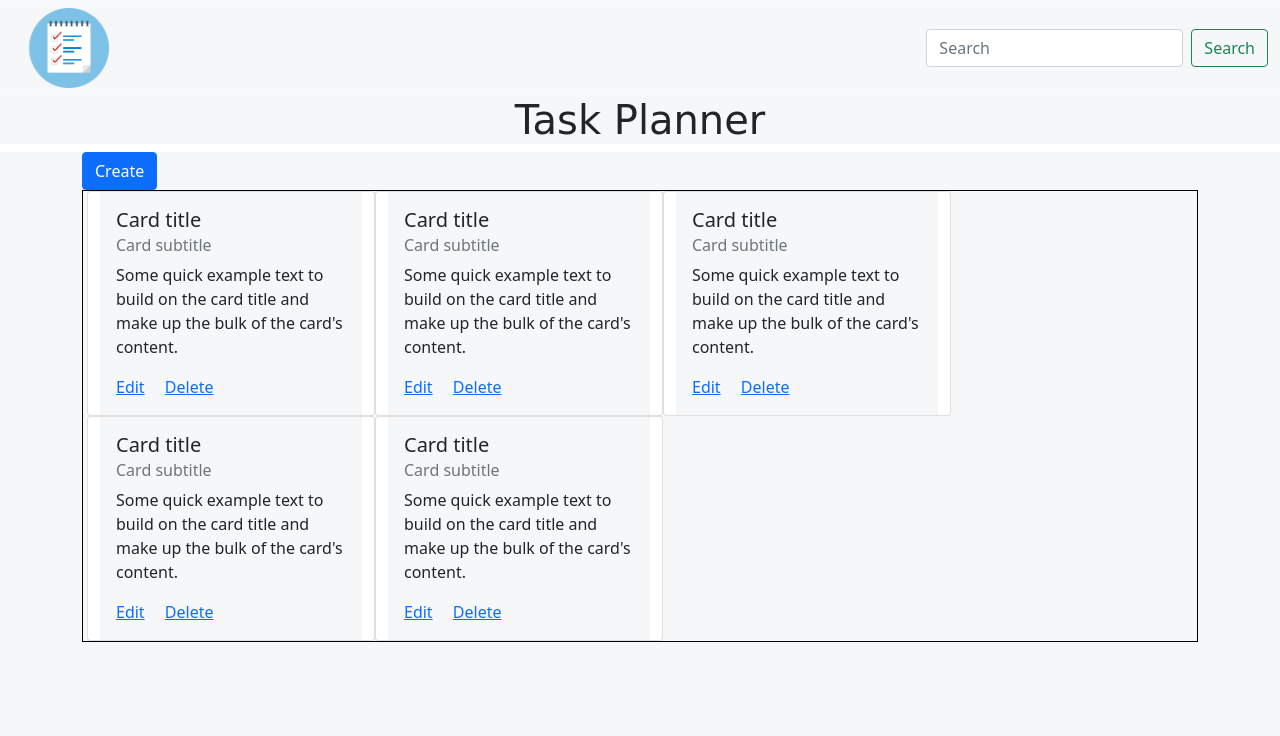
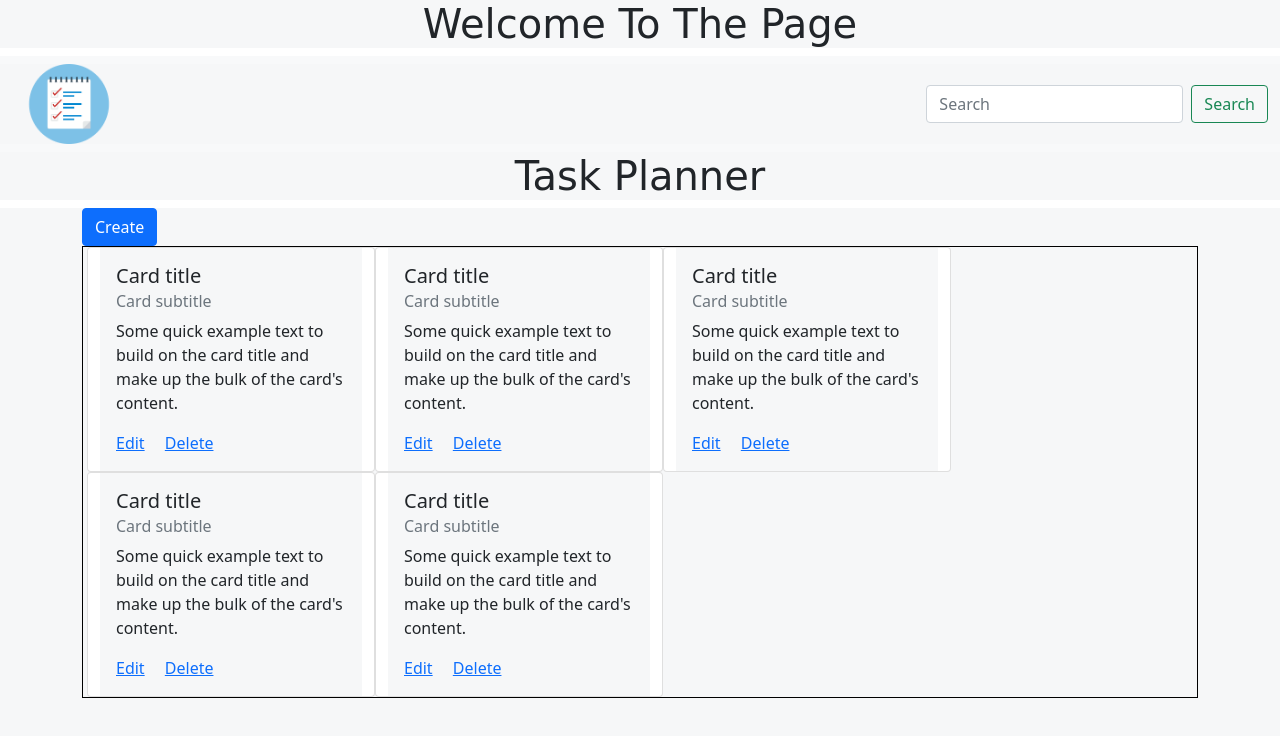
Before and after one commit to sarah538/taskplanner, a plain HTML site: page index.html in a window 1280 px wide. Drawn offline with nearby package versions, Linux system fonts and the light colour scheme.

Commit message:
adding heading

```diff
--- a/index.html
+++ b/index.html
@@ -9,7 +9,7 @@
     <link href="https://cdn.jsdelivr.net/npm/bootstrap@5.1.0/dist/css/bootstrap.min.css" rel="stylesheet" integrity="sha384-KyZXEAg3QhqLMpG8r+8fhAXLRk2vvoC2f3B09zVXn8CA5QIVfZOJ3BCsw2P0p/We" crossorigin="anonymous">
 </head>
 <body>
-  <!-- <h1>Welcome To The Page</h1>  -->
+  <h1>Welcome To The Page</h1>
    <!-- navigation starts here -->
   <nav class="navbar navbar-expand-lg navbar-light bg-light">
     <div class="container-fluid">
```
